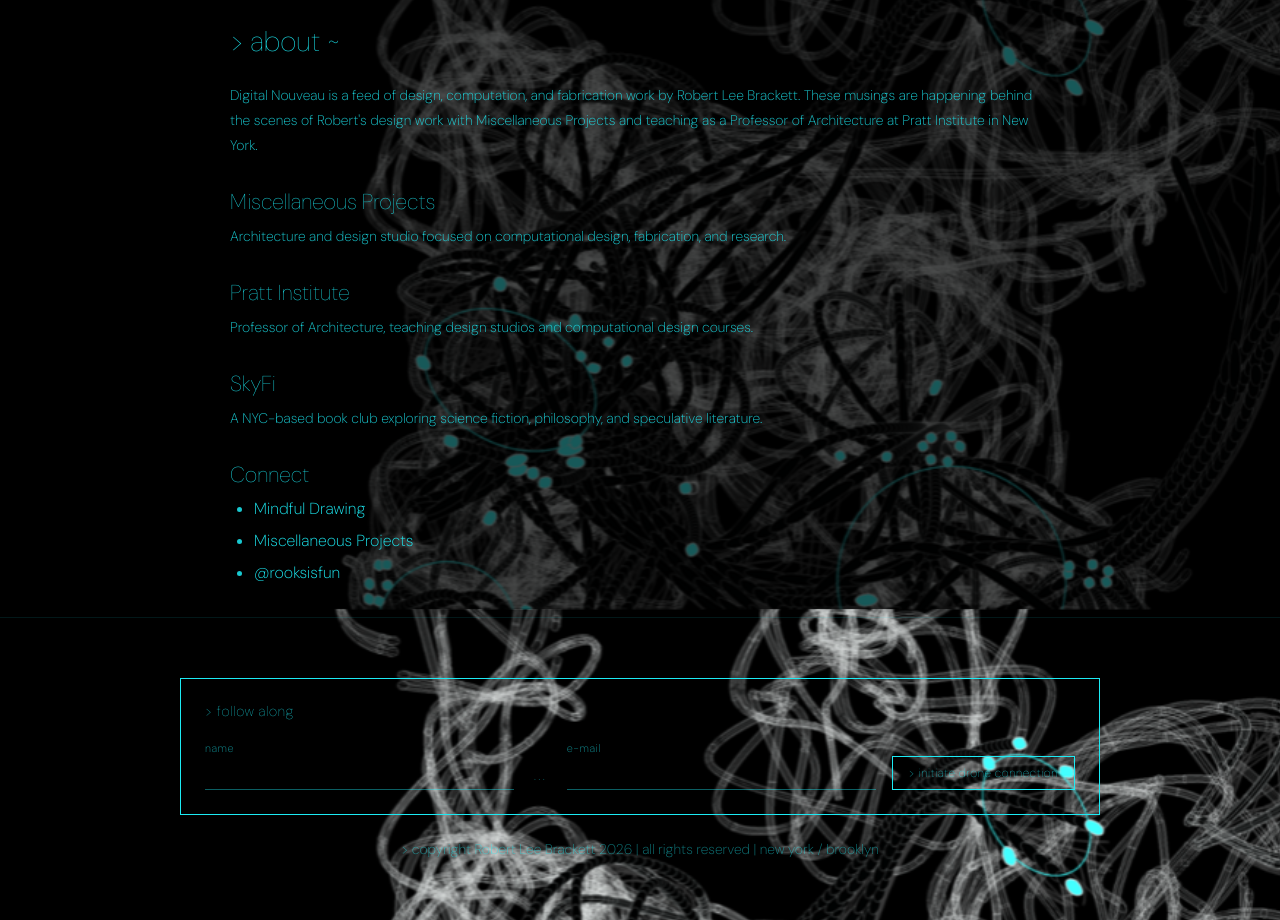
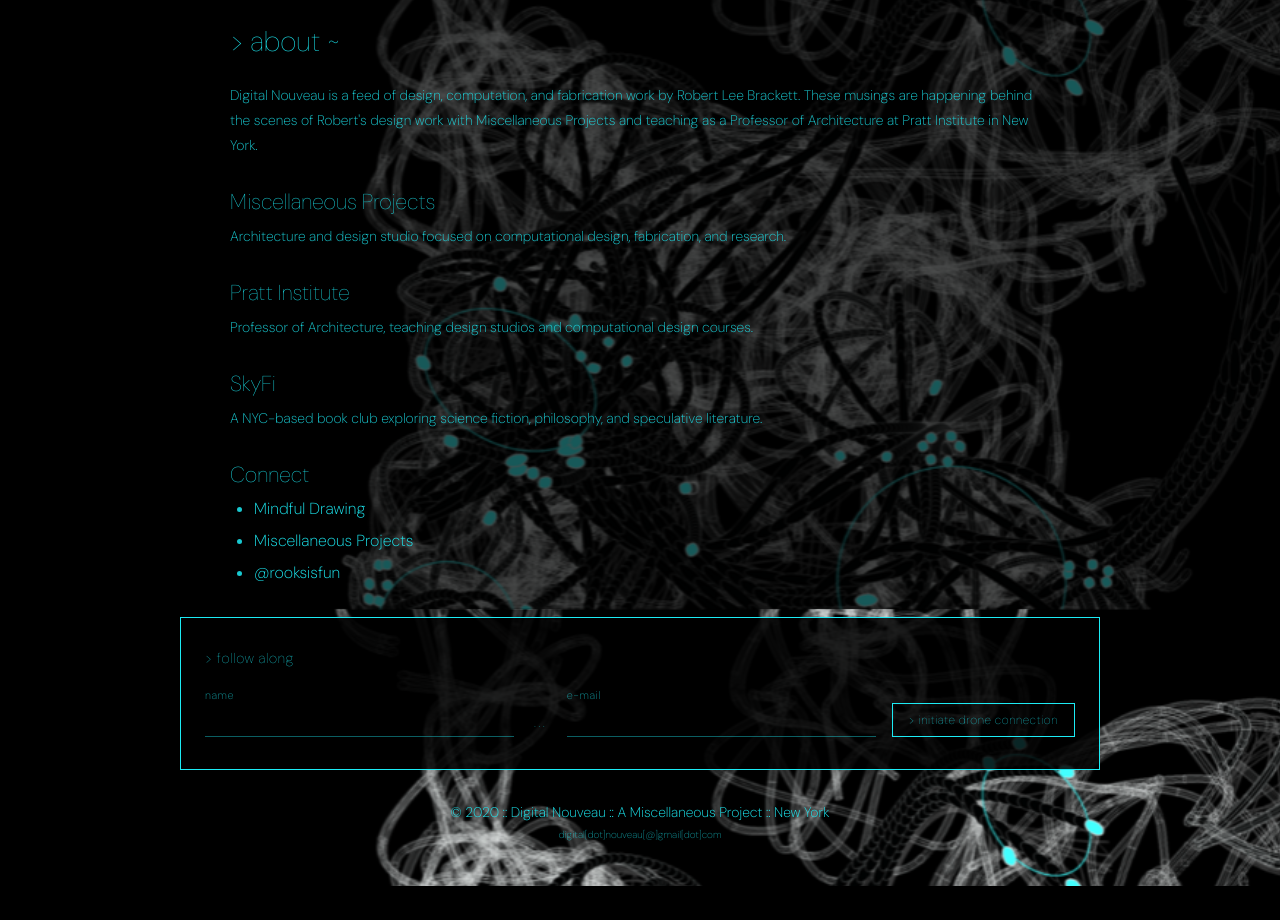
Before and after one commit to rlbrackett3/digital-nouveau, an Astro site: page /about in a window 1280 px wide. Shown: the part 191-1111 px from the top of the page. After the commit the page ends 1077 px from the top, so only its background shows below. Built offline with nearby package versions, Linux system fonts and the light colour scheme; Astro itself is replaced by a stand-in of ours.

Commit message:
fix: remove drawings from top nav, darker footer band with matching text

```diff
--- a/src/components/SiteLayout.astro
+++ b/src/components/SiteLayout.astro
@@ -56,7 +56,6 @@ const { title, description } = Astro.props;
 					<div class="header-right">
 						<nav class="utility-nav">
 							<a href="/" class="nav-link">feed</a>
-							<a href="/drawings" class="nav-link">drawings</a>
 							<a href="https://www.miscproj.com" class="nav-link" target="_blank">portfolio</a>
 							<a href="/skyfi-a-reading-list" class="nav-link">skyfi :: a reading list</a>
 						</nav>
@@ -96,7 +95,6 @@ const { title, description } = Astro.props;
 				<div class="mobile-nav-section">
 					<div class="mobile-nav-label">Links</div>
 					<a href="/" class="mobile-nav-link">feed</a>
-					<a href="/drawings" class="mobile-nav-link">drawings</a>
 					<a href="https://www.miscproj.com" class="mobile-nav-link" target="_blank">portfolio</a>
 					<a href="/skyfi-a-reading-list" class="mobile-nav-link">skyfi :: a reading list</a>
 				</div>
@@ -108,6 +106,7 @@ const { title, description } = Astro.props;
 
 		<footer class="site-footer">
 			<div class="footer-inner">
+				<div class="footer-band">
 					<div class="newsletter">
 						<h3 class="newsletter-title">&gt; follow along</h3>
 						<form class="newsletter-form" action="mailto:robert@digitalnouveau.com" method="post" enctype="text/plain">
@@ -125,16 +124,15 @@ const { title, description } = Astro.props;
 							<button type="submit">&gt; initiate drone connection</button>
 						</form>
 					</div>
+				</div>
 				<div class="footer-copy">
-					<p>&gt; copyright Robert Lee Brackett <span id="copyright-year"></span> | all rights reserved | new york / brooklyn</p>
+					<p>&copy; 2020 :: Digital Nouveau :: A Miscellaneous Project :: New York</p>
+					<p class="footer-email">digital[dot]nouveau[@]gmail[dot]com</p>
 				</div>
 			</div>
 		</footer>
 
 		<script>
-			// Dynamic copyright year
-			document.getElementById('copyright-year').textContent = new Date().getFullYear();
-
 			// Hamburger menu toggle
 			const mobileMenu = document.getElementById('mobileMenu');
 			const mobileOverlay = document.getElementById('mobileOverlay');
--- a/src/styles/global.css
+++ b/src/styles/global.css
@@ -527,9 +527,8 @@ p {
 
 /* ── Footer ── */
 .site-footer {
-  padding: 60px 0;
+  padding: 0;
   text-align: center;
-  border-top: 1px solid var(--border-subtle);
   position: relative;
   z-index: 10;
 }
@@ -537,13 +536,14 @@ p {
 .footer-inner {
   max-width: var(--content-max-width);
   margin: 0 auto;
-  padding: 0 var(--header-padding-x);
+  padding: 0;
 }
 
-.newsletter {
-  margin-bottom: 24px;
+.footer-band {
+  background: rgba(0, 0, 0, 0.85);
   border: 1px solid var(--accent);
-  padding: 24px;
+  padding: 32px 24px;
+  margin: 0 var(--header-padding-x) 32px;
   text-align: left;
 }
 
@@ -638,13 +638,20 @@ p {
 
 .footer-copy {
   font-size: 11px;
-  color: var(--accent-dim);
+  color: var(--accent);
   line-height: 1.5;
+  padding: 0 var(--header-padding-x) 40px;
+  text-align: center;
 }
 
 .footer-copy p {
-  margin: 0;
-  color: var(--accent-dim);
+  margin: 0 0 4px;
+  color: var(--accent);
+}
+
+.footer-email {
+  font-size: 10px;
+  opacity: 0.6;
 }
 
 /* ── Video embeds — responsive 16:9, full column width ── */
```
Lines whose indentation alone changed are shown as unchanged.
